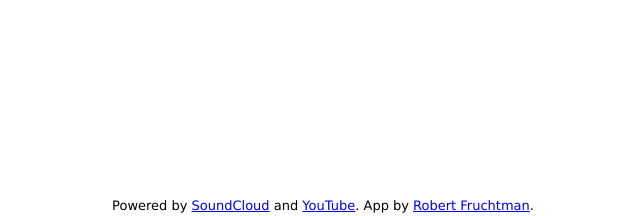
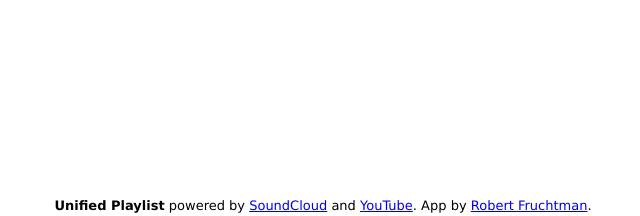
Before and after one commit to fruchtose/muxamp, a PHP site: page /playlist.php in a window 1280 px wide. Shown: the part 584-800 px from the top of the page, without its empty margins (317-957 px from the left). Run offline with PHP 8.4, Linux system fonts and the light colour scheme; data that the repository does not hold is empty.

Commit message:
Branding app as Unified Playlist--at least for now.

```diff
--- a/playlist.php
+++ b/playlist.php
@@ -4,7 +4,7 @@
 <html>
     <head>
         <meta http-equiv="Content-Type" content="text/html; charset=UTF-8">
-        <title>Robert's Unnamed Playlist App</title>
+        <title>Unified Playlist</title>
         <script src="js/swfobject.js" type="text/javascript"></script>
         <script src="js/jquery-1.7.1.min.js" type="text/javascript"></script>
         <script src="js/jquery.ajaxmanager.js" type="text/javascript"></script>
@@ -236,7 +236,7 @@
             <div id="right-side">
                 <div id="video"></div>
             </div>
-            <div id="footer">Powered by <a href="http://www.soundcloud.com">SoundCloud</a> and <a href="http://www.youtube.com">YouTube</a>. App by <a href="mailto:rfruchtose@gmail.com">Robert Fruchtman</a>.
+            <div id="footer"><b>Unified Playlist</b> powered by <a href="http://www.soundcloud.com">SoundCloud</a> and <a href="http://www.youtube.com">YouTube</a>. App by <a href="mailto:rfruchtose@gmail.com">Robert Fruchtman</a>.
                 <?php
                 $slogan = get_random_db_slogan();
 
```
